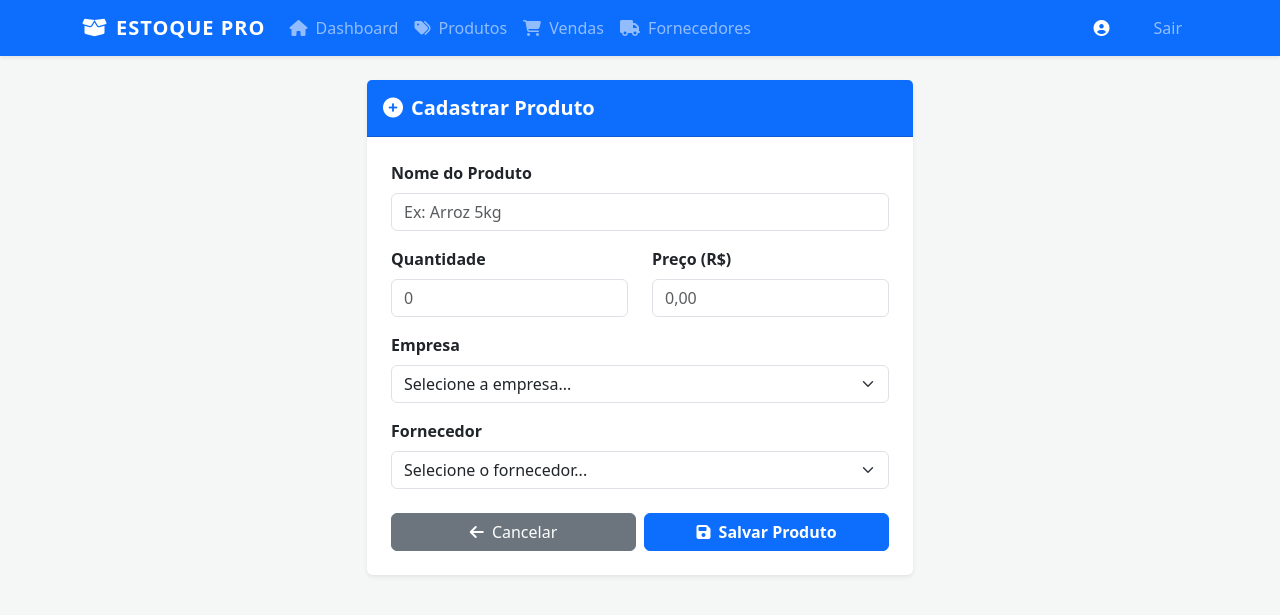
After one commit to gustavosdefreitas/sistema-web-mei-univesp, a FastAPI app: template templates/cadastrar_produto.html in a window 1280 px wide. The commit adds this page. Shown: the top 615 px of the page. Run offline with FastAPI, Linux system fonts and the light colour scheme; the template is opened without the code that fills it, so the values that code supplies are empty.

Commit message:
fix: corrigir 4 bugs críticos (#26, #27, #28, #29)
Bug #26 — logout não invalidava sessão no banco:
- /logout agora executa UPDATE usuarios SET session_id = NULL antes de deletar o cookie

Bug #27 — /produtos/novo retornava erro 500:
- Criado templates/cadastrar_produto.html com formulário completo (Bootstrap)
- Adicionada verificação de autenticação em GET /produtos/novo
- Passado 'user' no contexto do template

Bug #28 — editar_usuario.html estava vazio:
- Implementado template com formulário de edição (username, perfil, senha opcional)
- Adicionada rota GET /usuarios/editar/{id} com verificação de perfil admin

Bug #29 — POST /fornecedores/novo inexistente + deleção via GET:
- Implementada rota POST /fornecedores/novo com autenticação
- Implementada rota POST /fornecedores/deletar/{id} com autenticação
- Substituída <a href> por <form POST> no botão de deleção do template
- Adicionada verificação de autenticação em editar_fornecedor()

Testes: 5 novos testes adicionados (total: 26)

Closes #26
Closes #27
Closes #28
Closes #29

```diff
--- a/main.py
+++ b/main.py
@@ -83,7 +83,11 @@ async def login(
     return templates.TemplateResponse(request, "login.html", {"error": "Credenciais Inválidas"})
 
 @app.get("/logout")
-async def logout():
+async def logout(request: Request, conn: sqlite3.Connection = Depends(get_db)):
+    session_id = request.cookies.get("session_id")
+    if session_id:
+        conn.execute("UPDATE usuarios SET session_id = NULL WHERE session_id = ?", (session_id,))
+        conn.commit()
     response = RedirectResponse(url="/login", status_code=303)
     response.delete_cookie("session_id")
     return response
@@ -175,9 +179,13 @@ async def novo_produto(
 
 @app.get("/produtos/novo")
 async def exibir_formulario_cadastro(request: Request, conn: sqlite3.Connection = Depends(get_db)):
+    user = get_current_user(request, conn)
+    if not user:
+        return RedirectResponse(url="/login", status_code=303)
     empresas = conn.execute("SELECT id, nome_fantasia FROM empresas").fetchall()
     fornecedores = conn.execute("SELECT id, nome FROM fornecedores").fetchall()
     return templates.TemplateResponse(request, "cadastrar_produto.html", {
+        "user": user,
         "empresas": empresas,
         "fornecedores": fornecedores
     })
@@ -273,6 +281,18 @@ async def deletar_usuario(request: Request, id: int, conn: sqlite3.Connection =
         conn.commit()
     return RedirectResponse(url="/usuarios", status_code=303)
 
+@app.get("/usuarios/editar/{user_id}", response_class=HTMLResponse)
+async def editar_usuario_page(request: Request, user_id: int, conn: sqlite3.Connection = Depends(get_db)):
+    user = get_current_user(request, conn)
+    if not user or user['perfil'] != 'admin':
+        return RedirectResponse(url="/", status_code=303)
+    usuario = conn.execute("SELECT id, username, perfil FROM usuarios WHERE id = ?", (user_id,)).fetchone()
+    if not usuario:
+        return RedirectResponse(url="/usuarios", status_code=303)
+    return templates.TemplateResponse(request, "editar_usuario.html", {
+        "user": user, "usuario": dict(usuario)
+    })
+
 @app.post("/usuarios/editar/{user_id}")
 async def editar_usuario(
     user_id: int,
@@ -310,8 +330,41 @@ async def listar_fornecedores(request: Request, conn: sqlite3.Connection = Depen
         "user": user, "fornecedores": fornecedores
     })
 
+@app.post("/fornecedores/novo")
+async def novo_fornecedor(
+    request: Request,
+    nome: str = Form(...),
+    cnpj: str = Form(None),
+    telefone: str = Form(None),
+    email: str = Form(None),
+    conn: sqlite3.Connection = Depends(get_db)
+):
+    user = get_current_user(request, conn)
+    if not user:
+        return RedirectResponse(url="/login", status_code=303)
+    conn.execute(
+        "INSERT INTO fornecedores (nome, cnpj, telefone, email) VALUES (?, ?, ?, ?)",
+        (nome, cnpj, telefone, email)
+    )
+    conn.commit()
+    return RedirectResponse(url="/fornecedores", status_code=303)
+
+@app.post("/fornecedores/deletar/{id}")
+async def deletar_fornecedor(
+    request: Request,
+    id: int,
+    conn: sqlite3.Connection = Depends(get_db)
+):
+    user = get_current_user(request, conn)
+    if not user:
+        return RedirectResponse(url="/login", status_code=303)
+    conn.execute("DELETE FROM fornecedores WHERE id = ?", (id,))
+    conn.commit()
+    return RedirectResponse(url="/fornecedores", status_code=303)
+
 @app.post("/fornecedores/editar/{id}")
 async def editar_fornecedor(
+    request: Request,
     id: int,
     nome: str = Form(...),
     cnpj: str = Form(None),
@@ -319,6 +372,9 @@ async def editar_fornecedor(
     email: str = Form(None),
     conn: sqlite3.Connection = Depends(get_db)
 ):
+    user = get_current_user(request, conn)
+    if not user:
+        return RedirectResponse(url="/login", status_code=303)
     conn.execute("""
         UPDATE fornecedores
         SET nome = ?, cnpj = ?, telefone = ?, email = ?
--- /dev/null
+++ b/templates/cadastrar_produto.html
@@ -0,0 +1,65 @@
+{% extends "base.html" %}
+
+{% block title %}Novo Produto - Estoque MEI{% endblock %}
+
+{% block content %}
+<div class="row justify-content-center">
+    <div class="col-md-8 col-lg-6">
+        <div class="card shadow-sm border-0">
+            <div class="card-header bg-primary text-white py-3">
+                <h5 class="mb-0 fw-bold">
+                    <i class="fas fa-plus-circle me-2"></i>Cadastrar Produto
+                </h5>
+            </div>
+            <div class="card-body p-4">
+                <form action="/produtos/novo" method="POST">
+                    <div class="mb-3">
+                        <label class="form-label fw-bold">Nome do Produto</label>
+                        <input type="text" name="nome" class="form-control" placeholder="Ex: Arroz 5kg" required>
+                    </div>
+
+                    <div class="row">
+                        <div class="col-md-6 mb-3">
+                            <label class="form-label fw-bold">Quantidade</label>
+                            <input type="number" name="quantidade" class="form-control" step="0.01" min="0" placeholder="0" required>
+                        </div>
+                        <div class="col-md-6 mb-3">
+                            <label class="form-label fw-bold">Preço (R$)</label>
+                            <input type="number" name="preco" class="form-control" step="0.01" min="0" placeholder="0,00" required>
+                        </div>
+                    </div>
+
+                    <div class="mb-3">
+                        <label class="form-label fw-bold">Empresa</label>
+                        <select name="empresa_id" class="form-select" required>
+                            <option value="" disabled selected>Selecione a empresa...</option>
+                            {% for e in empresas %}
+                            <option value="{{ e.id }}">{{ e.nome_fantasia }}</option>
+                            {% endfor %}
+                        </select>
+                    </div>
+
+                    <div class="mb-4">
+                        <label class="form-label fw-bold">Fornecedor</label>
+                        <select name="fornecedor_id" class="form-select" required>
+                            <option value="" disabled selected>Selecione o fornecedor...</option>
+                            {% for f in fornecedores %}
+                            <option value="{{ f.id }}">{{ f.nome }}</option>
+                            {% endfor %}
+                        </select>
+                    </div>
+
+                    <div class="d-flex gap-2">
+                        <a href="/produtos" class="btn btn-secondary w-50">
+                            <i class="fas fa-arrow-left me-1"></i> Cancelar
+                        </a>
+                        <button type="submit" class="btn btn-primary w-50 fw-bold">
+                            <i class="fas fa-save me-1"></i> Salvar Produto
+                        </button>
+                    </div>
+                </form>
+            </div>
+        </div>
+    </div>
+</div>
+{% endblock %}
```
Also changed, not shown: templates/editar_usuario.html (+49 -0 lines), templates/fornecedores.html (+5 -6 lines), test_main.py (+61 -0 lines).
